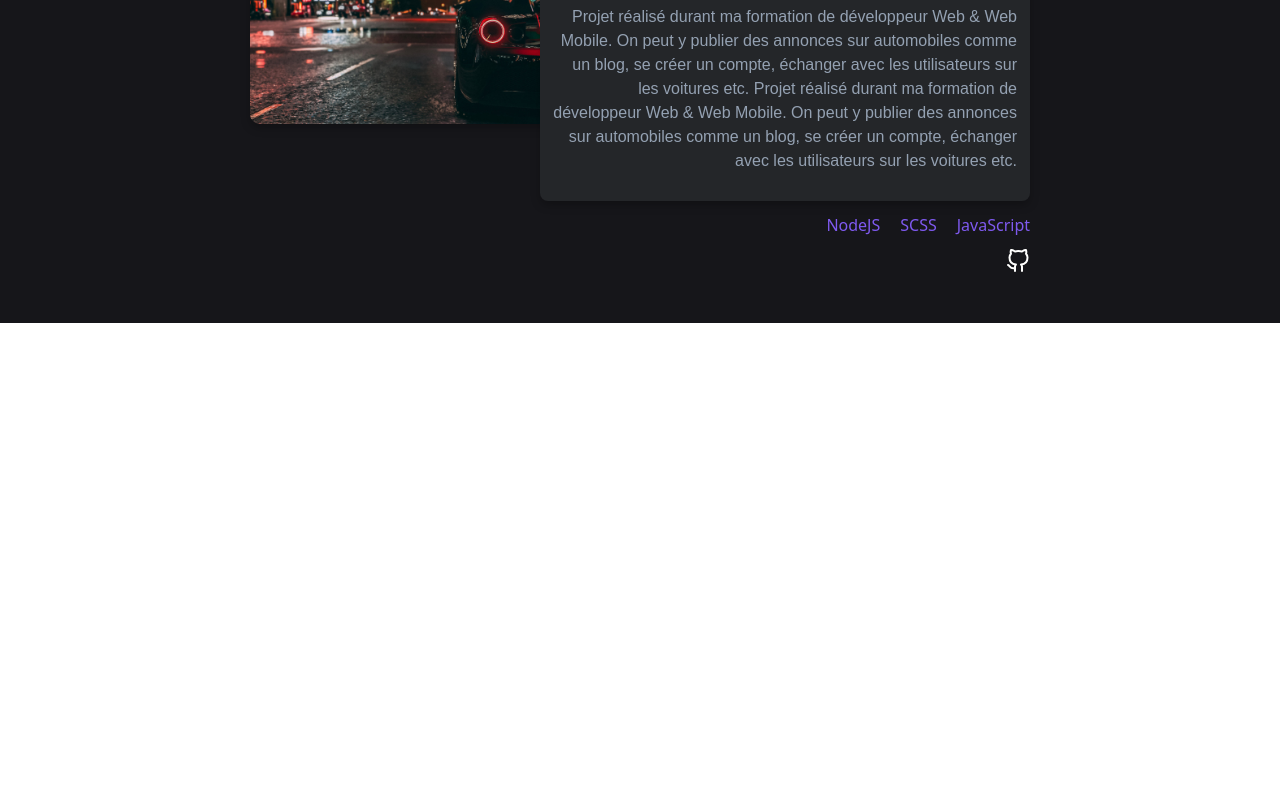
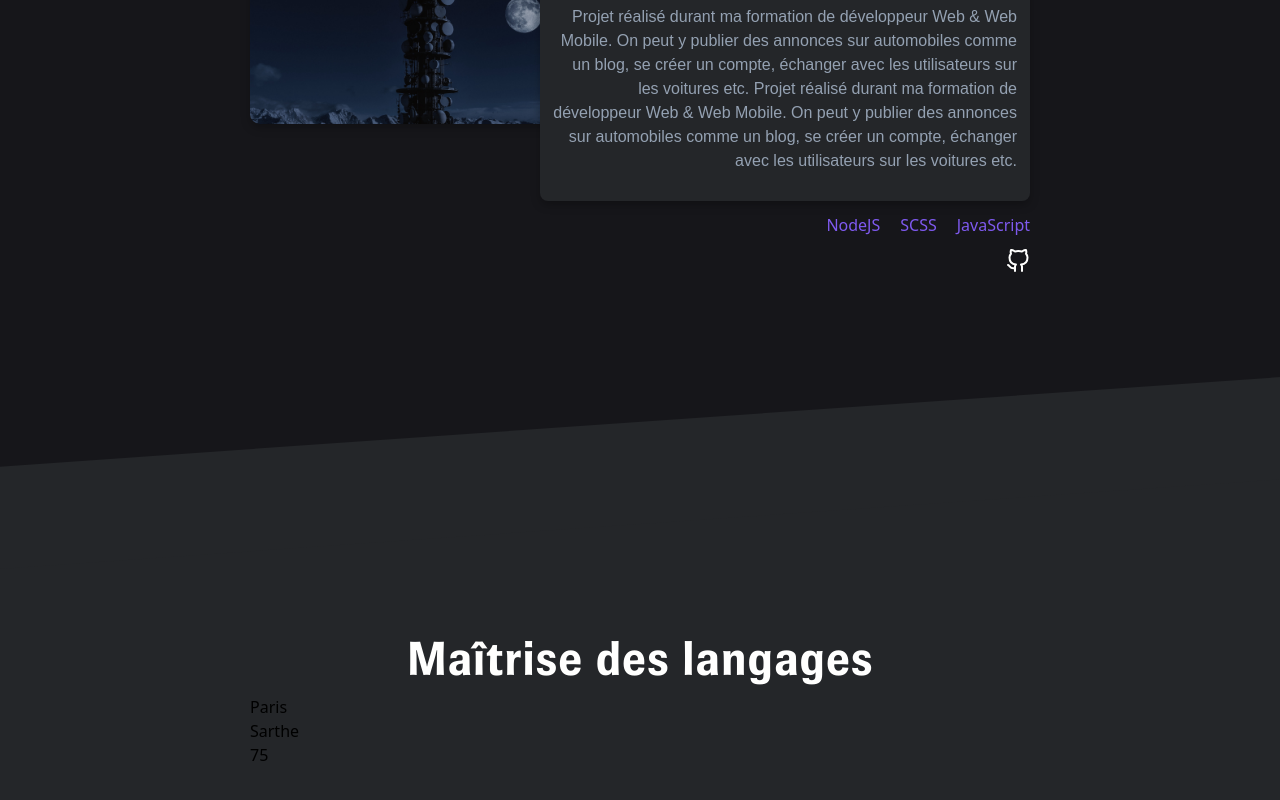
Before and after one commit to PurpBrain/portfolio, a React (Create React App) app: page /#/ in a window 1280 px wide. Shown: the part 1920-2720 px from the top of the page. Before the commit the page ends 2243 px from the top, so only its background shows below. Built offline with nearby package versions, Linux system fonts and the light colour scheme.

Commit message:
Tabs 40%

```diff
--- a/src/components/Nav.js
+++ b/src/components/Nav.js
@@ -2,7 +2,7 @@ import React from 'react';
 
 function Navs() {
   return (
-    <div class="border-b py-[15px] text-base font-Helvetica text-headline bg-secondary flex justify-between">
+    <div class="z-50 fixed w-full border-b py-[15px] text-base font-Helvetica text-headline bg-secondary flex justify-between">
             <p class="ml-[250px]">Léo Doray</p>
             <div class="mr-[250px] flex">
                 <p class="mr-[40px]">Projets</p>
--- a/src/components/header/Header-home.js
+++ b/src/components/header/Header-home.js
@@ -2,7 +2,7 @@ import React from "react";
 
 const Header = () => {
     return (
-        <div class="px-[250px] py-[50px] bg-primary flex justify-between">
+        <div class="px-[250px] pb-[50px] pt-[105px] bg-primary flex justify-between">
             <div class="justify-center flex flex-col gap-y-4">
                 <div class="text-4xl font-BrownLight text-headline">Portfolio de</div>
                 <div class="uppercase text-5xl text-headline font-Brown">Léo Doray</div>
--- a/src/components/projet/Projet.js
+++ b/src/components/projet/Projet.js
@@ -2,7 +2,7 @@ import React from "react";
 
 const Projet = () => {
     return (
-        <div class="px-[250px] py-[50px] bg-primary flex-col justify-center">
+        <div class="px-[250px] pt-[50px] pb-[200px] bg-primary flex-col justify-center">
             <div class="pt-[100px] flex justify-center text-5xl text-headline font-Brown pb-[80px]">Mes projets</div>
             <div class="grid gap-y-32 justify-center">
                 <div class="grid grid-cols-2">
@@ -37,7 +37,7 @@ const Projet = () => {
                 </div>
                 <div class="grid grid-cols-2">
                     <div class="drop-shadow-xs">
-                        <img class="sameImg" src={require(`../../assets/image/Gta-5.jpg`)} alt="Projet 1" />
+                        <img class="sameImg" src={require(`../../assets/image/Lune.jpg`)} alt="Projet 1" />
                     </div>
                     <div class="grid gap-y-3 content-center ml-[-100px] z-10 justify-items-end">
                         <div class="text-xs text-tertiary font-Raleway font-medium ">
--- a/src/components/presentation/Pres-end.js
+++ b/src/components/section-end/Section-end.js
@@ -1,9 +1,9 @@
 import React from "react";
 
-const PresEnd = () => {
+const Section_end = () => {
     return(
         <div class="section_end bg-secondary"></div>
     );
 };
 
-export default PresEnd;
+export default Section_end;
--- /dev/null
+++ b/src/components/skill/Tab.js
@@ -0,0 +1,49 @@
+import React from 'react'
+import { useState, useEffect } from 'react'
+
+const Tab = ({ children, active = 0 }) => {
+    const [activeTab, setActiveTab] = useState(active);
+    const [tabsData, setTabsData] = useState([]);
+
+    useEffect(() => {
+        let data = [];
+
+        React.Children.forEach(children, el => {
+            if (!React.isValidElement(el)) return;
+
+            const { props: { tab, children } } = el;
+            data.push({ tab, children })
+        })
+
+        setTabsData(data);
+    }, [children])
+
+    return (
+        <div class="px-[250px] py-[50px]">
+            <div class="flex justify-center text-5xl text-headline font-Brown pt-[100px]">Maîtrise des langages</div>
+            <div>
+                <ul>
+                    {tabsData.map(({ tab }, idx) => (
+                        <li>
+                            <button onClick={() => setActiveTab(idx)} className={`${idx === activeTab ? "active" : ""}`}>
+                                {tab}
+                            </button>
+                        </li>
+                    ))}
+                </ul>
+                <div>
+                    {tabsData[activeTab] && tabsData[activeTab].children}
+                </div>
+            </div>
+        </div>
+
+    );
+};
+
+const TabPane = ({ children }) => {
+    return { children }
+}
+
+Tab.TabPane = TabPane;
+
+export default Tab
--- a/src/pages/Home.js
+++ b/src/pages/Home.js
@@ -1,17 +1,36 @@
 import React from 'react';
 import Header from '../components/header/Header-home';
 import Presentation from '../components/presentation/Pres';
-import PresEnd from '../components/presentation/Pres-end';
+import SectionEnd from '../components/section-end/Section-end';
 import Projet from '../components/projet/Projet';
+import Tab from "../components/skill/Tab";
 
+const tabContent = [
+    {
+        title: "Paris",
+        content: "75"
+    },
+    {
+        title: "Sarthe",
+        content: "72"
+    },
+]
 
 const Home = () => {
     return (
         <div class="bg-secondary">
             <Header/>
             <Presentation/>
-            <PresEnd/>
+            <SectionEnd/>
             <Projet/>
+            <SectionEnd/>
+            <Tab>
+                {tabContent.map((tab, idx) => (
+                    <Tab.TabPane key={`Tab-${idx}`} tab={tab.title}>
+                        {tab.content}
+                    </Tab.TabPane>
+                ))}
+            </Tab>
         </div>
     )
 }
```
